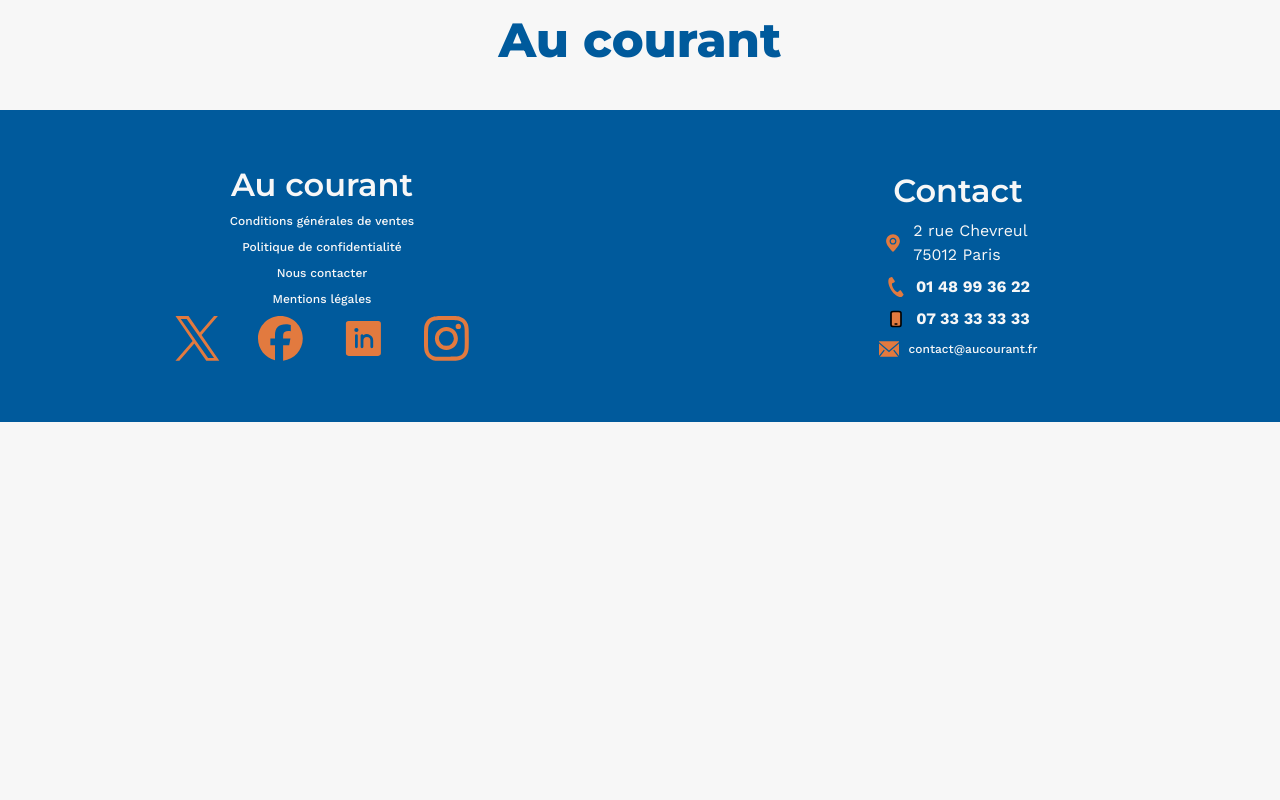
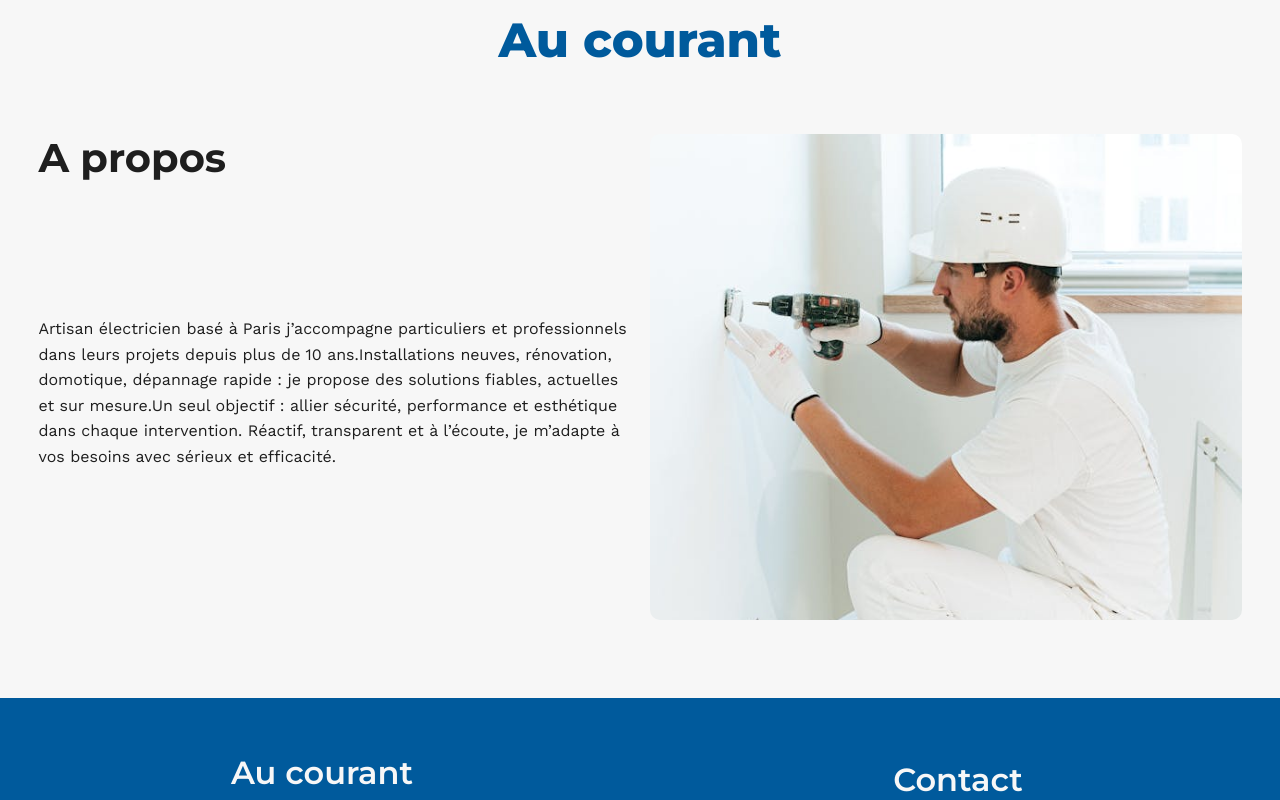
Before and after one commit to thibauttaglialatela/au-courant-website, a React (Vite) app: page / in a window 1280 px wide. Shown: the part 500-1300 px from the top of the page. Before the commit the page ends 922 px from the top, so only its background shows below. Built offline with nearby package versions, Linux system fonts and the light colour scheme.

Commit message:
feat: :construction: create the about section
create the about section of the Home page with title, image and a short description

```diff
--- a/src/pages/Home/index.jsx
+++ b/src/pages/Home/index.jsx
@@ -1,12 +1,99 @@
 import Header from '../../components/Header/index.jsx'
+import styled from 'styled-components'
+import colors from '../../utils/style/colors.js'
+import homePagePictureUrl from '../../assets/au-courant-illustration-homePage.jpg'
+import aboutPictureUrl from '../../assets/about_section_illustration.jpg'
+import { fadeInUp } from '../../utils/mixins/animations/fadeInUp.jsx'
+
+const HomePageWrapper = styled.section`
+  margin: clamp(1rem, 3vw, 3.75rem);
+`
+const AboutSection = styled.section`
+  display: flex;
+  flex-direction: column;
+  margin-top: clamp(2.5rem, 6vw, 4rem);
+  ${fadeInUp};
+
+  @media (prefers-reduced-motion: reduce) {
+    animation: none;
+    transform: none;
+    opacity: 1;
+  }
+
+  @media screen and (min-width: 426px) {
+    display: grid;
+    grid-template-columns: 1fr 1fr;
+    grid-template-rows: auto 1fr;
+    grid-template-areas:
+      'title image'
+      'description image';
+    column-gap: 1.25rem;
+  }
+`
+const StyledTitleAbout = styled.h2`
+  color: ${colors.black};
+  text-align: center;
+
+  @media screen and (min-width: 426px) {
+    text-align: left;
+    grid-area: title;
+  }
+`
+const StyledImageAbout = styled.img`
+  width: 100%;
+  border-radius: 10px;
+  margin: 1.5rem 0;
+
+  @media screen and (min-width: 426px) {
+    grid-area: image;
+    margin: 0;
+    height: clamp(250px, 38vw, 547px);
+    object-position: 50% 25%;
+    object-fit: cover;
+  }
+`
+
+const StyledAboutDescription = styled.p`
+  text-align: center;
+  color: ${colors.black};
+  line-height: 1.6;
+
+  @media screen and (min-width: 426px) {
+    text-align: left;
+    grid-area: description;
+    margin-top: 0;
+    align-self: center;
+    max-width: 60ch;
+  }
+`
 
 function Home() {
   return (
-    <Header
-      title="Au courant"
-      imageSrc="src/assets/au-courant-illustration-homePage.jpg"
-      imageAlt="électricien travaillant sur un compteur"
-    />
+    <>
+      <Header
+        title="Au courant"
+        imageSrc={homePagePictureUrl}
+        imageAlt="électricien travaillant sur un compteur"
+      />
+      <HomePageWrapper>
+        <AboutSection>
+          <StyledTitleAbout>A propos</StyledTitleAbout>
+          <StyledImageAbout
+            src={aboutPictureUrl}
+            alt="électricien utilisant une perceuse"
+          />
+          <StyledAboutDescription>
+            Artisan électricien basé à Paris j’accompagne particuliers et
+            professionnels dans leurs projets depuis plus de 10
+            ans.Installations neuves, rénovation, domotique, dépannage rapide :
+            je propose des solutions fiables, actuelles et sur mesure.Un seul
+            objectif : allier sécurité, performance et esthétique dans chaque
+            intervention. Réactif, transparent et à l’écoute, je m’adapte à vos
+            besoins avec sérieux et efficacité.
+          </StyledAboutDescription>
+        </AboutSection>
+      </HomePageWrapper>
+    </>
   )
 }
 
--- /dev/null
+++ b/src/utils/mixins/animations/fadeInUp.jsx
@@ -0,0 +1,16 @@
+import { css, keyframes } from 'styled-components'
+
+const fadeInUpKeyframes = keyframes`
+from {
+opacity: 0;
+  transform: translateY(30px);
+}
+  to {
+  opacity: 1;
+      transform: translateY(0);
+  }
+`
+
+export const fadeInUp = css`
+  animation: ${fadeInUpKeyframes} 0.8s ease-out forwards;
+`
```
Also changed, not shown: src/assets/about_section_illustration.jpg (added).
